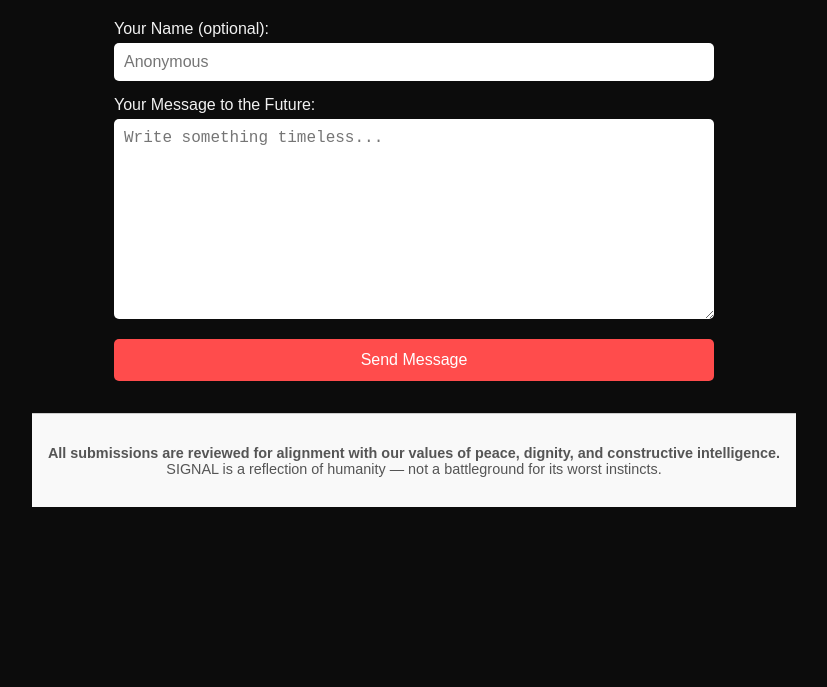
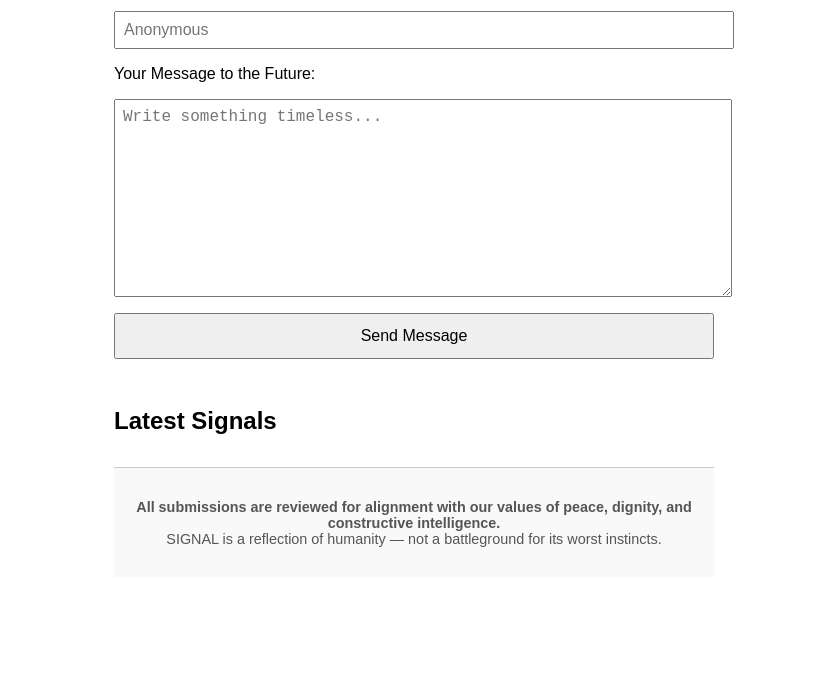
Before and after one commit to Racer-01111000/project-signal, a plain HTML site: page form/submit.html in a window 1280 px wide. Shown: the part 113-800 px from the top of the page, without its empty margins (226-1053 px from the left). Drawn offline with Linux system fonts and the light colour scheme; no server answers.

Commit message:
Update submit.html

```diff
--- a/form/submit.html
+++ b/form/submit.html
@@ -1,71 +1,72 @@
+<!-- SIGNAL Submission Page -->
 <!DOCTYPE html>
 <html lang="en">
 <head>
-  <meta charset="UTF-8" />
-  <meta name="viewport" content="width=device-width, initial-scale=1.0" />
-  <title>Project SIGNAL - Submit a Message</title>
+  <meta charset="UTF-8">
+  <meta name="viewport" content="width=device-width, initial-scale=1.0">
+  <title>Submit a Signal</title>
   <style>
-    body {
-      margin: 0;
-      font-family: Arial, sans-serif;
-      background-color: #0c0c0c;
-      color: #f1f1f1;
-      display: flex;
-      flex-direction: column;
-      align-items: center;
-      padding: 40px;
-    }
-    h1 {
-      margin-bottom: 20px;
-    }
-    form {
-      display: flex;
-      flex-direction: column;
-      width: 100%;
-      max-width: 600px;
-    }
-    label {
-      margin-top: 15px;
-    }
-    textarea, input {
-      padding: 10px;
-      margin-top: 5px;
-      border: none;
-      border-radius: 5px;
-      font-size: 1rem;
-    }
-    button {
-      margin-top: 20px;
-      padding: 12px;
-      background-color: #ff4c4c;
-      color: #fff;
-      font-size: 1rem;
-      border: none;
-      border-radius: 5px;
-      cursor: pointer;
-    }
-    button:hover {
-      background-color: #ff1a1a;
-    }
+    body { font-family: Arial, sans-serif; max-width: 600px; margin: 2rem auto; padding: 0 1rem; }
+    form { display: flex; flex-direction: column; gap: 1rem; }
+    input, textarea { width: 100%; padding: 0.5rem; font-size: 1rem; }
+    button { padding: 0.75rem; font-size: 1rem; cursor: pointer; }
+    #thank-you-message { display: none; margin-top: 2rem; font-weight: bold; color: #2a7; }
+    #latest-signals { margin-top: 3rem; }
+    #latest-signals ul { list-style: none; padding: 0; }
+    #latest-signals li { margin-bottom: 1.5rem; border-bottom: 1px solid #ddd; padding-bottom: 1rem; }
+    footer { margin-top: 2rem; padding: 1rem; background-color: #f9f9f9; border-top: 1px solid #ccc; text-align: center; font-size: 0.9rem; color: #555; }
   </style>
 </head>
 <body>
   <h1>Submit a Signal</h1>
-
   <form action="https://formspree.io/f/mldbvyrg" method="POST">
+    <input type="hidden" name="_redirect" value="https://rickwrightprojects.github.io/project-signal/#thank-you" />
     <label for="name">Your Name (optional):</label>
     <input type="text" name="name" id="name" placeholder="Anonymous">
-
     <label for="message">Your Message to the Future:</label>
     <textarea name="message" id="message" rows="10" placeholder="Write something timeless..." required></textarea>
-
     <button type="submit">Send Message</button>
   </form>
 
+  <div id="thank-you-message">
+    <p>Thank you. Your signal has been received and will echo forward.</p>
+  </div>
+
+  <section id="latest-signals">
+    <h2>Latest Signals</h2>
+    <ul id="signals-list"></ul>
+  </section>
+
   <!-- Footer Notice for SIGNAL Submission Page -->
-<footer style="margin-top: 2rem; padding: 1rem; background-color: #f9f9f9; border-top: 1px solid #ccc; text-align: center; font-size: 0.9rem; color: #555;">
+  <footer>
     <p>
       <strong>All submissions are reviewed for alignment with our values of peace, dignity, and constructive intelligence.</strong><br>
       SIGNAL is a reflection of humanity — not a battleground for its worst instincts.
     </p>
   </footer>
+
+  <script>
+    window.addEventListener("DOMContentLoaded", () => {
+      // Show thank-you message if redirected
+      if (window.location.hash === "#thank-you") {
+        document.getElementById("thank-you-message").style.display = "block";
+      }
+      // Fetch and display last 10 submissions
+      fetch("submissions.json")
+        .then(res => res.json())
+        .then(data => {
+          const list = document.getElementById("signals-list");
+          data.slice(-10).reverse().forEach(entry => {
+            const li = document.createElement("li");
+            li.innerHTML = `
+              <strong>${entry.name || 'Anonymous'}</strong><br>
+              <em>${new Date(entry.timestamp).toLocaleString()}</em><br>
+              ${entry.message}
+            `;
+            list.appendChild(li);
+          });
+        });
+    });
+  </script>
+</body>
+</html>
```
Lines whose indentation alone changed are shown as unchanged.
